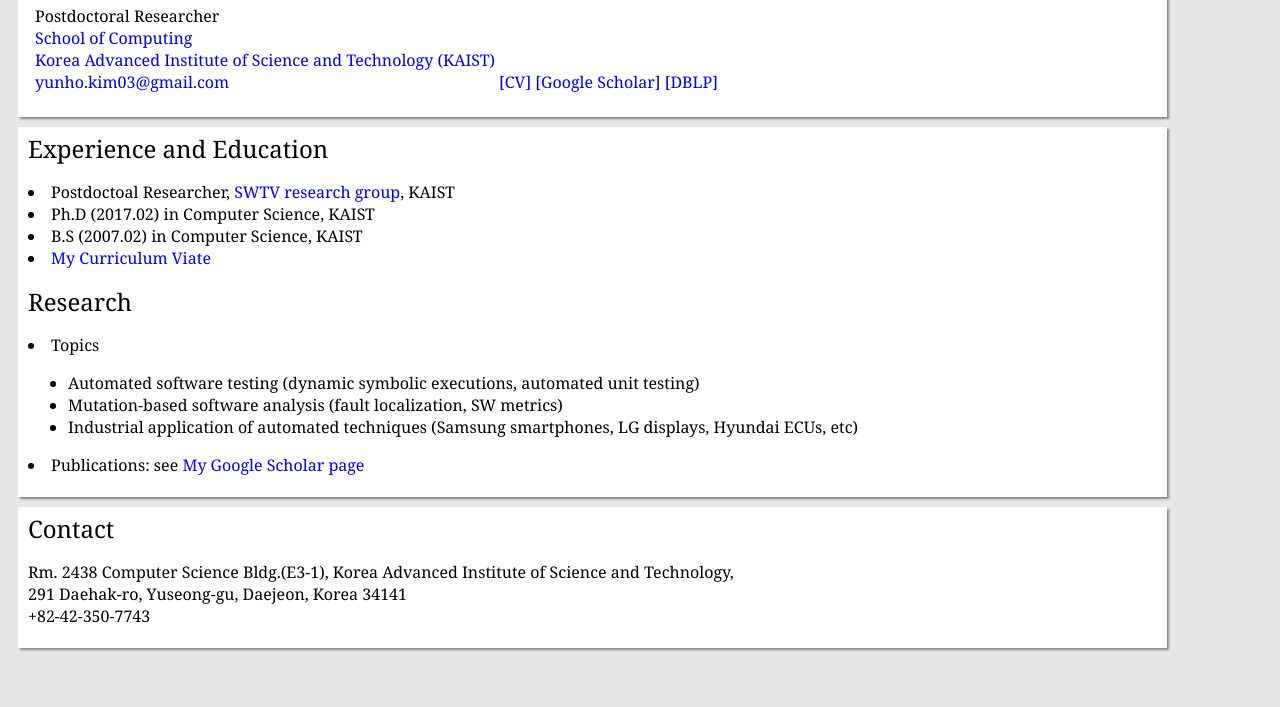
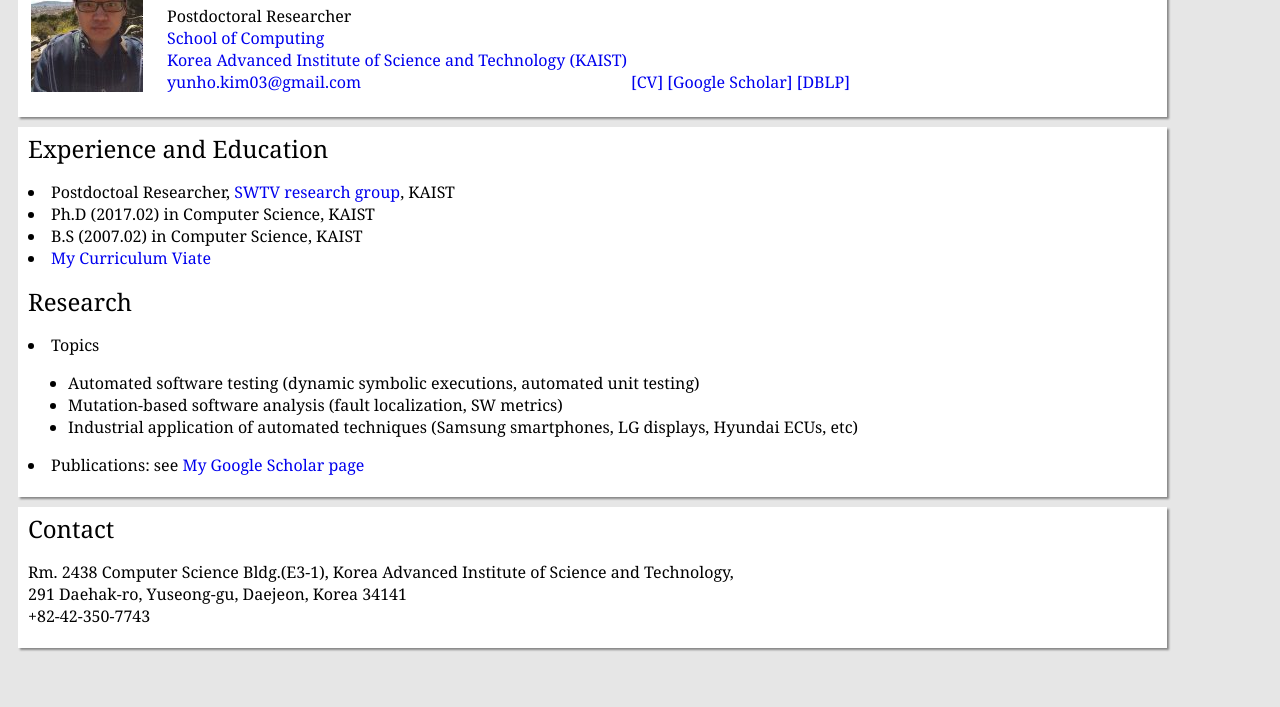
Before and after one commit to yunho-kim/yunho-kim.github.io, a plain HTML site: page index.html in a window 1280 px wide. Shown: the part 93-800 px from the top of the page. Drawn offline with Linux system fonts and the light colour scheme.

Commit message:
Upload photo

```diff
--- a/index.html
+++ b/index.html
@@ -57,8 +57,7 @@ a:link {
 <table style="board:0">
 	<tr>
 		<td>
-<!-- <img style="float:left;margin-right:20px"
-src="shin.jpg"> -->
+<img style="float:left;margin-right:20px" src="yunho.jpg">
 		</td>
 		<td>
 <h1> Yunho Kim </h1>
```
Also changed, not shown: yunho.jpg (added).
